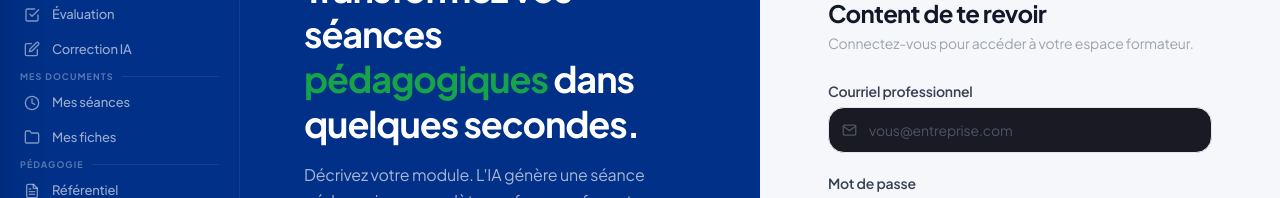
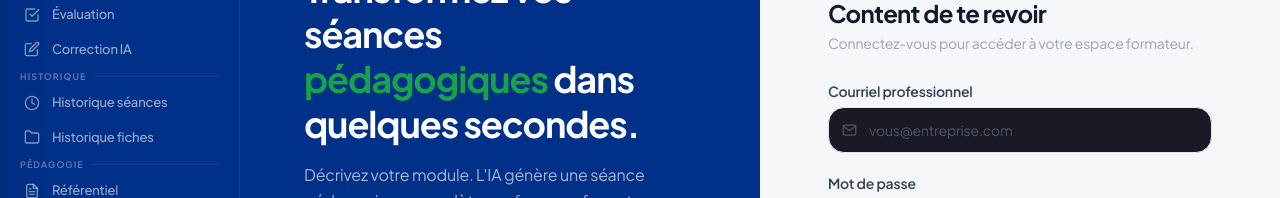
Before and after one commit to ezzouhir2122-wq/generateur-seances-ofppt, a Next.js app: page /login in a window 1280 px wide. Shown: the part 268-466 px from the top of the page. Built offline with nearby package versions, Linux system fonts and the light colour scheme; no server answers; sample sign-in values are in the browser's storage.

Commit message:
ux: renommer Mes Documents → Historique dans sidebar

```diff
--- a/src/components/ui/NavSidebar.tsx
+++ b/src/components/ui/NavSidebar.tsx
@@ -122,10 +122,10 @@ const navSections = [
   },
   {
     id: "documents",
-    label: "Mes Documents",
+    label: "Historique",
     items: [
-      { href: "/historique", label: "Mes séances", icon: <HistoriqueIcon />, exact: false },
-      { href: "/fiches/historique", label: "Mes fiches", icon: <FolderIcon />, exact: false },
+      { href: "/historique", label: "Historique séances", icon: <HistoriqueIcon />, exact: false },
+      { href: "/fiches/historique", label: "Historique fiches", icon: <FolderIcon />, exact: false },
     ],
   },
   {
```
